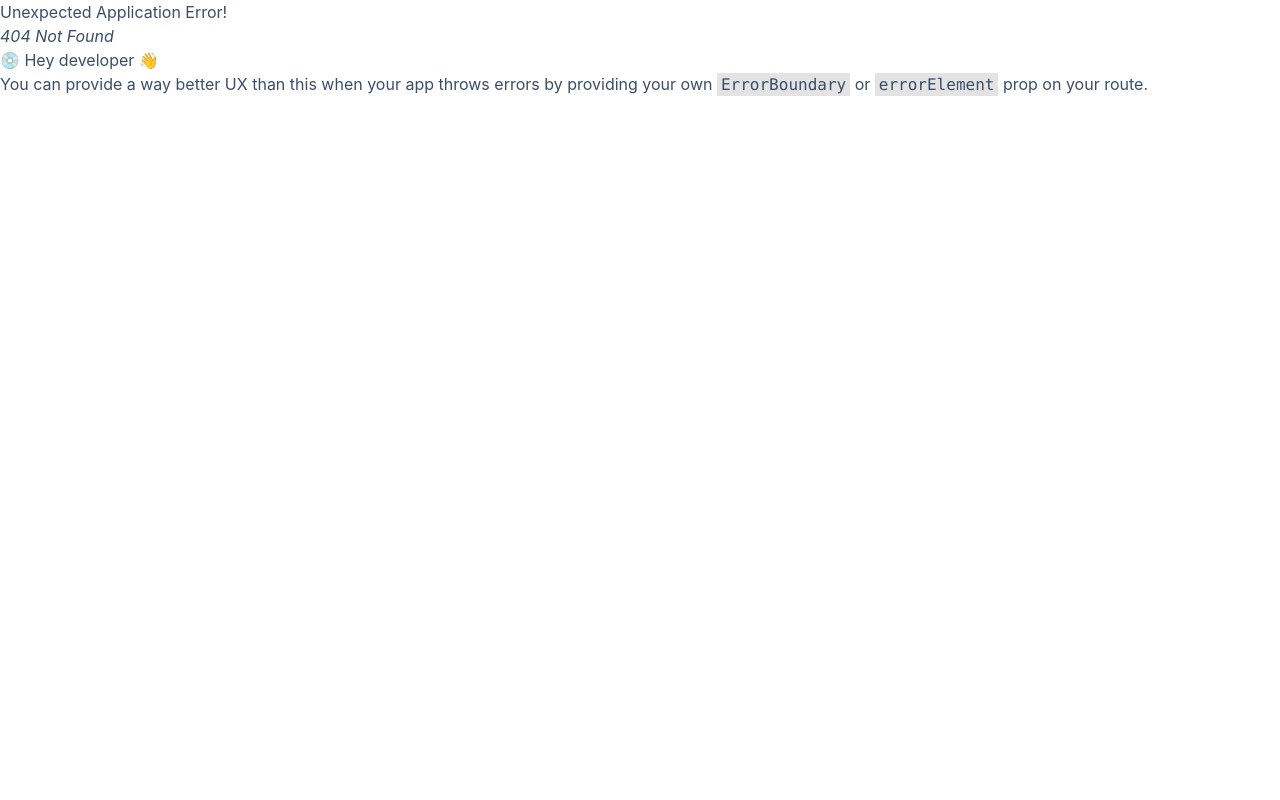
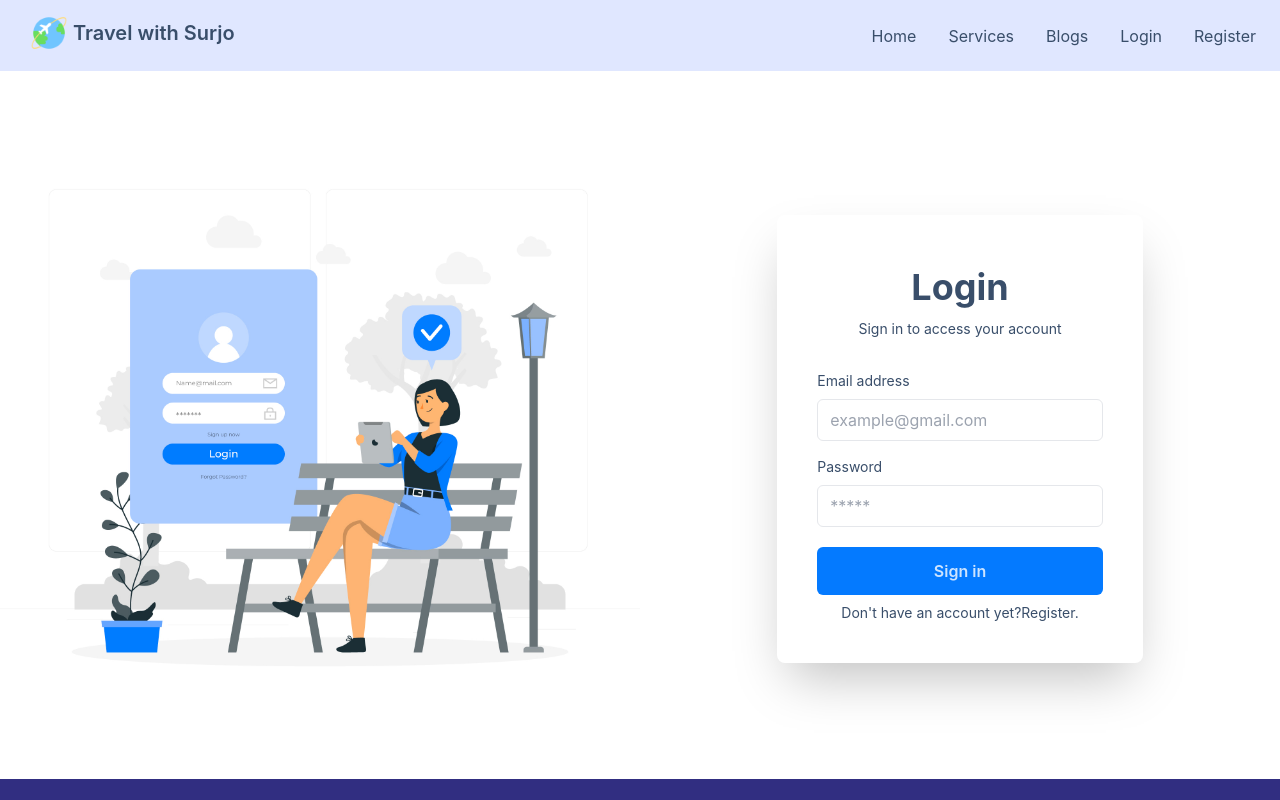
Before and after one commit to GourobSaha/Travel-With-Surjo-Client, a React (Create React App) app: page /login in a window 1280 px wide. Before the commit this address had no page. Shown: the top 800 px of the page. Built offline with nearby package versions, Linux system fonts and the light colour scheme.

Commit message:
Login Page Added

```diff
--- /dev/null
+++ b/src/Pages/Login&Register/Login.js
@@ -0,0 +1,48 @@
+import React from 'react';
+import { Link } from 'react-router-dom';
+import loginImg from '../../Images/Login/20824342_6343845.jpg'
+
+const Login = () => {
+    return (
+        <div className='container mx-auto my-5'>
+            <div className='grid md:grid-cols-2'>
+                <div>
+                    <img className='w-full' src={loginImg} alt="" />
+                    <div></div>
+                </div>
+                <div className='m-auto'>
+                    <div className="flex flex-col max-w-md p-6 rounded-lg sm:p-10 shadow-2xl dark:text-gray-100">
+                        <div className="mb-8 text-center">
+                            <h1 className="my-3 text-4xl font-bold">Login</h1>
+                            <p className="text-sm dark:text-gray-400">Sign in to access your account</p>
+                        </div>
+                        <form className="space-y-5 ng-untouched ng-pristine ng-valid">
+                            <div className="space-y-4">
+                                <div>
+                                    <label for="email" className="block mb-2 text-sm">Email address</label>
+                                    <input type="email" name="email" id="email" placeholder="example@gmail.com" className="w-full px-3 py-2 border rounded-md dark:border-gray-700 dark:bg-gray-900 dark:text-gray-100" />
+                                </div>
+                                <div>
+                                    <div className="flex justify-between mb-2">
+                                        <label for="password" className="text-sm">Password</label>
+                                    </div>
+                                    <input type="password" name="password" id="password" placeholder="*****" className="w-full px-3 py-2 border rounded-md dark:border-gray-700 dark:bg-gray-900 dark:text-gray-100" />
+                                </div>
+                            </div>
+                            <div className="space-y-2">
+                                <div>
+                                    <button type="submit" className="w-full px-8 py-3 font-semibold rounded-md btn-primary">Sign in</button>
+                                </div>
+                                <p className="px-6 text-sm text-center dark:text-gray-400">Don't have an account yet?
+                                    <Link to='/register' className="hover:underline dark:text-violet-400">Register</Link>.
+                                </p>
+                            </div>
+                        </form>
+                    </div>
+                </div>
+            </div>
+        </div>
+    );
+};
+
+export default Login;
--- /dev/null
+++ b/src/Pages/Login&Register/Register.js
@@ -0,0 +1,11 @@
+import React from 'react';
+
+const Register = () => {
+    return (
+        <div>
+            <h2>Register</h2>
+        </div>
+    );
+};
+
+export default Register;
--- a/src/Pages/Shared/Header.js
+++ b/src/Pages/Shared/Header.js
@@ -7,8 +7,8 @@ const Header = () => {
         <li><Link to='/'>Home</Link></li>
         <li><Link to='/services'>Services</Link></li>
         <li><Link>Blogs</Link></li>
-        <li><Link>Login</Link></li>
-        <li><Link>Register</Link></li>
+        <li><Link to='/login'>Login</Link></li>
+        <li><Link to='/register'>Register</Link></li>
     </>
     return (
         <div className="navbar bg-indigo-100 mb-7">
```
Also changed, not shown: src/Router/Routes/Routes.js (+10 -0 lines), src/Images/Login/20824342_6343845.jpg (added), src/Images/Login/4957136_4957136.jpg (added).
